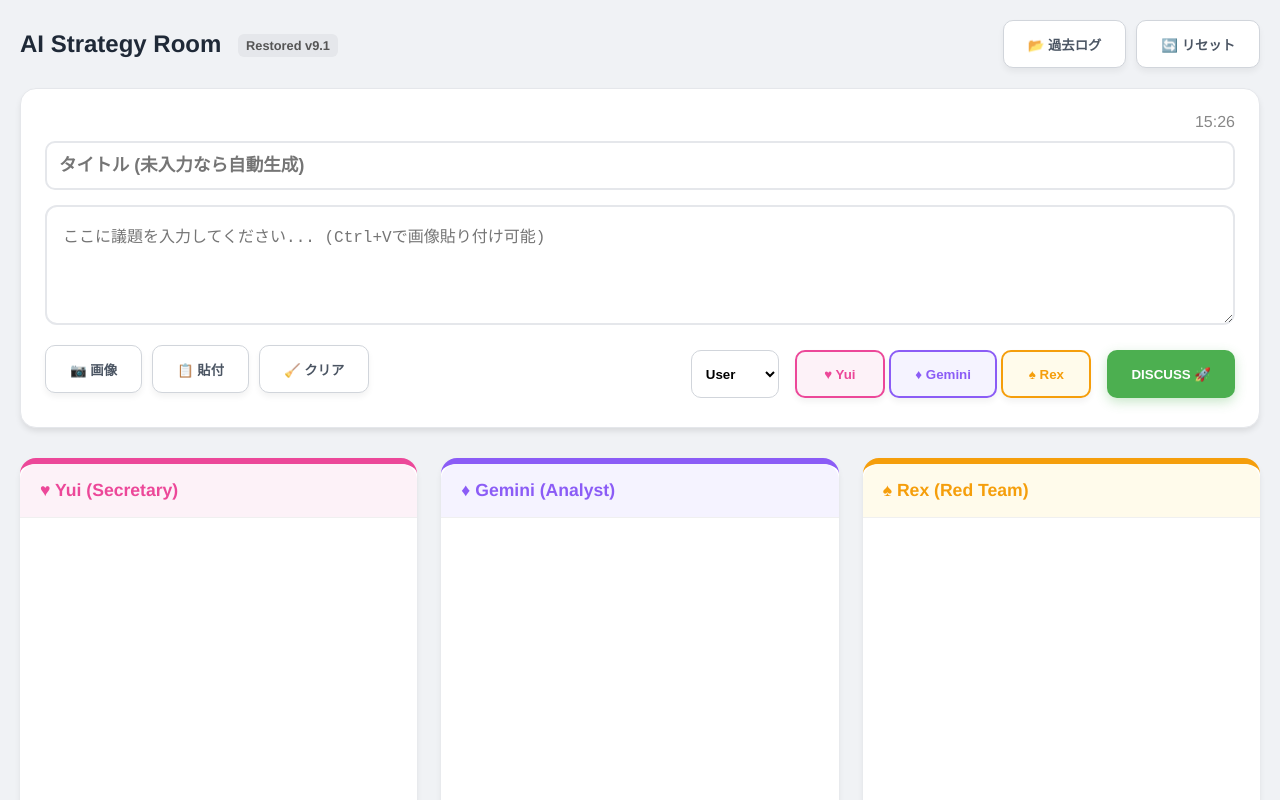
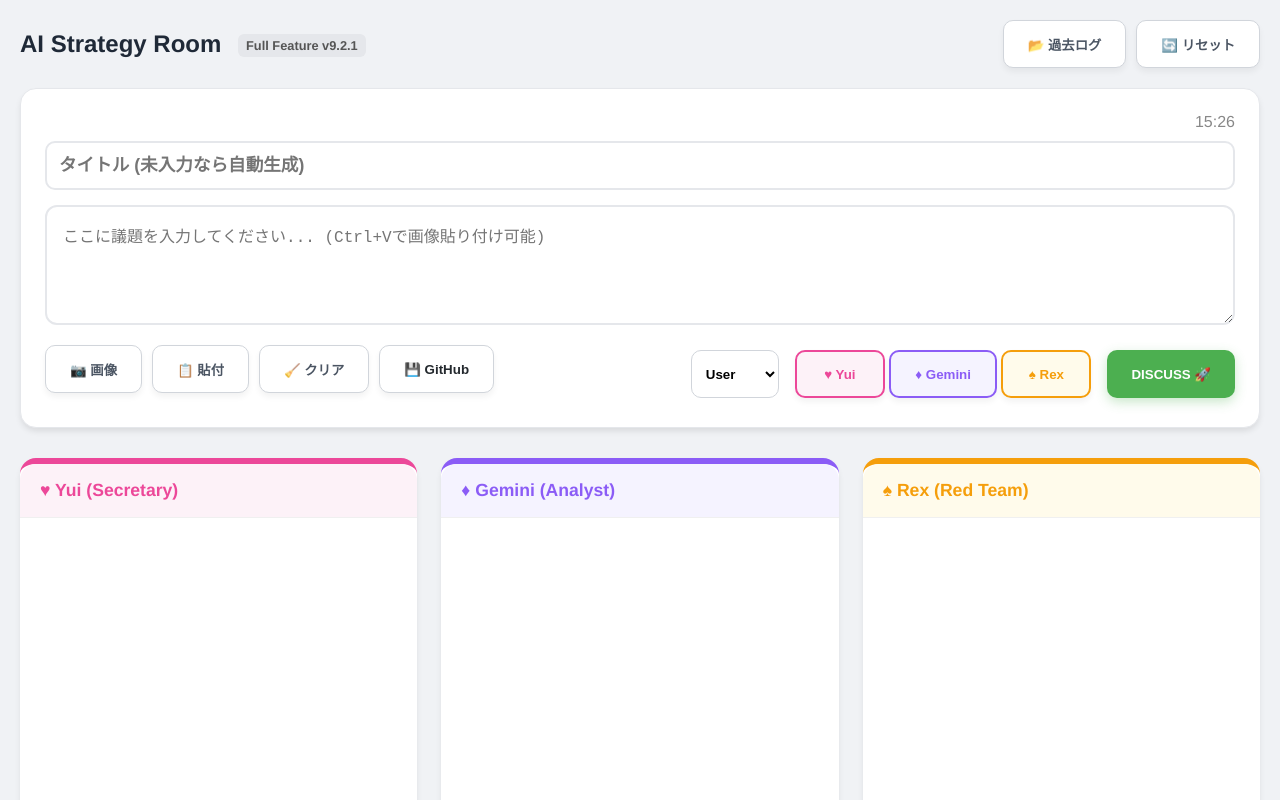
Before and after one commit to takecwatanabe-dev/ai-strategy-room-advance, a plain HTML site: page index.html in a window 1280 px wide. Shown: the top 800 px of the page. Drawn offline with Linux system fonts and the light colour scheme.

Commit message:
v9.2.1-Full-Feature  * AUTHOR: Gemini

```diff
--- a/index.html
+++ b/index.html
@@ -3,7 +3,7 @@
 <head>
 <meta charset="UTF-8">
 <meta name="viewport" content="width=device-width, initial-scale=1.0">
-<title>AI Strategy Room Restored</title>
+<title>AI Strategy Room Advance</title>
 <script src="https://cdnjs.cloudflare.com/ajax/libs/pdf.js/3.11.174/pdf.min.js"></script>
 <script>if(typeof pdfjsLib!=='undefined')pdfjsLib.GlobalWorkerOptions.workerSrc="https://cdnjs.cloudflare.com/ajax/libs/pdf.js/3.11.174/pdf.worker.min.js";</script>
 <script src="https://cdn.jsdelivr.net/npm/heic2any@0.0.4/dist/heic2any.min.js"></script>
@@ -57,7 +57,7 @@
 <body>
 <div class="container">
   <div class="header">
-    <div class="app-title">AI Strategy Room <span class="app-ver">Restored v9.1</span></div>
+    <div class="app-title">AI Strategy Room <span class="app-ver">Full Feature v9.2.1</span></div>
     <div style="display:flex; gap:10px;">
       <button class="btn btn-secondary" onclick="openHistoryModal()">📂 過去ログ</button>
       <button class="btn btn-secondary" onclick="tryReset()">🔄 リセット</button>
@@ -78,6 +78,7 @@
           <button class="btn btn-secondary" onclick="document.getElementById('fileInput').click()">📷 画像</button>
           <button class="btn btn-secondary" onclick="pasteFromClipboard()">📋 貼付</button>
           <button class="btn btn-secondary" onclick="resetInput()">🧹 クリア</button>
+          <button class="btn btn-secondary" style="color:#24292e;" onclick="uploadCode()">💾 GitHub</button>
         </div>
         <div id="previewArea" class="preview-area"></div>
       </div>
@@ -102,7 +103,7 @@
 
 <script>
 let selectedAgents = []; let imagesBase64 = []; let historyData = { perAIHistory: { yui: [], gemini: [], rex: [] } }; let sessionId = "SESS_" + Date.now();
-const STORAGE_KEY = 'ai_room_restored_v9_1';
+const STORAGE_KEY = 'ai_room_final_v9_2_1';
 
 window.onload = () => { updateClock(); setInterval(updateClock, 60000); toggleAgent('all'); loadStorage(); };
 function updateClock() { document.getElementById('clock').innerText = new Date().toLocaleString('ja-JP', {hour:'2-digit', minute:'2-digit'}); }
@@ -115,6 +116,20 @@ function toggleAgent(agent) {
     else { btn.classList.remove('active-' + a); btn.style.opacity = "0.6"; }
   });
 }
+
+function uploadCode() {
+  const content = document.getElementById('themeInput').value;
+  if(!content) return alert("保存するコードやテキストを入力欄に貼り付けてください。");
+  const fileName = prompt("保存するファイル名を入力してください (例: Code.gs)", "Code.gs");
+  if(!fileName) return;
+  const status = document.getElementById('saveStatus');
+  status.innerText = "⏳ GitHub送信中...";
+  google.script.run
+    .withSuccessHandler(msg => { status.innerText = msg; alert(msg); })
+    .withFailureHandler(e => { status.innerText = "Error"; alert(e); })
+    .uploadToGithub(fileName, content);
+}
+
 function startDiscuss() {
   const theme = document.getElementById('themeInput').value;
   if (!theme && !imagesBase64.length) return alert("内容を入力してください");
```
Also changed, not shown: 1 other file.
